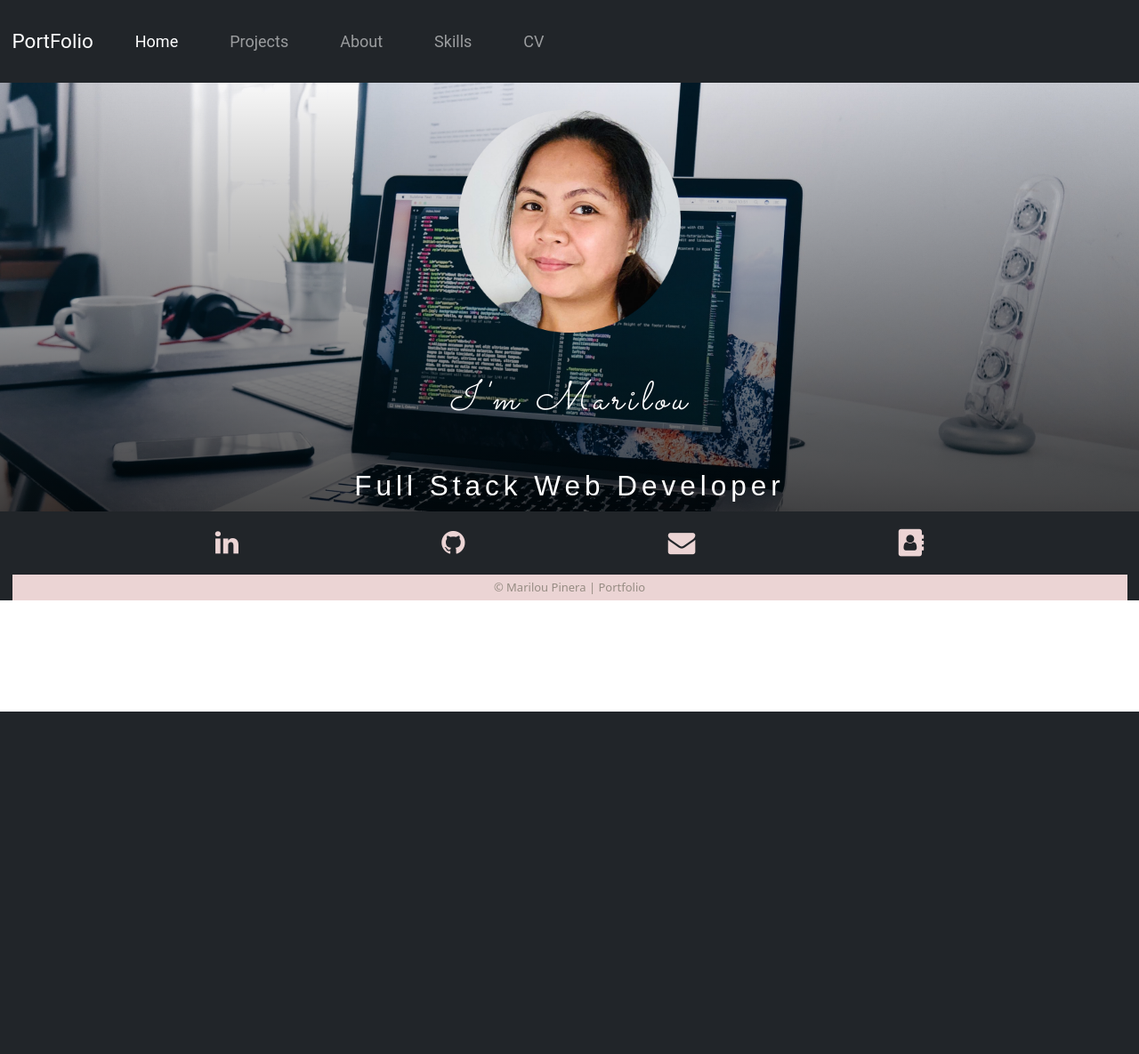
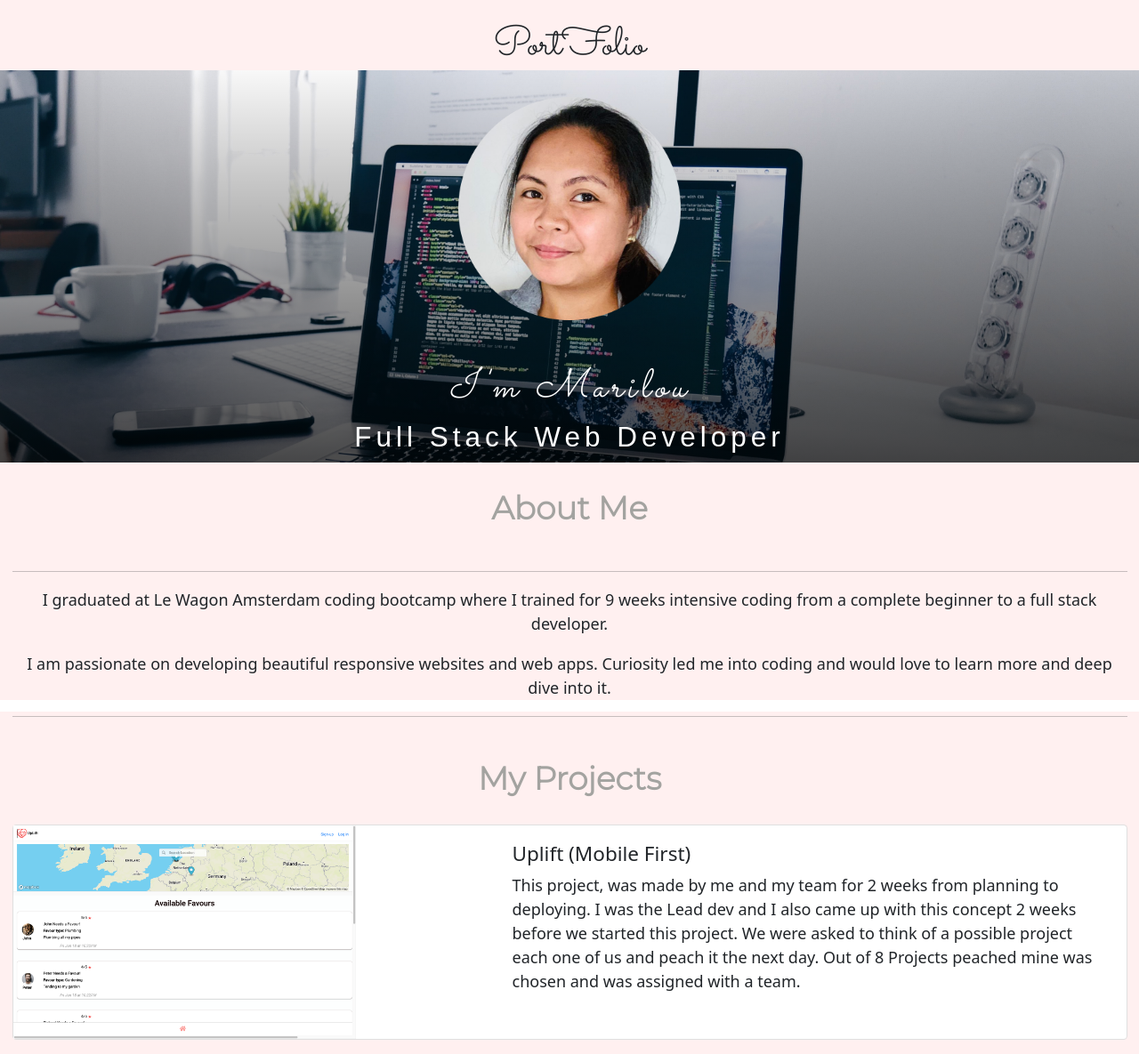
Before and after one commit to mariloupinera/my_portfolio_from_scratch, a PHP site: page / in a window 1280 px wide. Shown: the top 1185 px of the page at 89% size. Before the commit the page ends 800 px from the top, so only its background shows below. Run offline with PHP 8.4, Linux system fonts and the light colour scheme; some web fonts are replaced.

Commit message:
responsive at projects

```diff
--- a/assets/style.css
+++ b/assets/style.css
@@ -7,15 +7,26 @@ html, body {
   color: #a3a3a0;
 }
 
+/*.container-{breakpoint} {
+  background-color: #FFF0F0;
+}*/
+
+.main-titre {
+  padding-top: 25px;
+  margin-bottom: 0;
+  text-align: center;
+  background-color: #FFF0F0;
+
+}
+
 h1 {
-  margin: 50px !important;
   font-family: 'Sacramento', cursive;
   font-size: 350%;
 }
 
 h2 {
-  margin: 40px 0;
   font-family: 'Montserrat', sans-serif;
+  font-weight: 300;
 }
 
 h3 {
@@ -73,6 +84,7 @@ footer .container-fluid {
 
 .avatar {
   text-align: center;
+  margin-bottom: 50px;
 }
 
 .avatar img {
@@ -87,10 +99,34 @@ footer .container-fluid {
   letter-spacing: 5px;
 }
 
-.description {
+.about-me {
+  text-align: center;
+  background-color: #FFF0F0;
+}
+
+.title {
+  margin: 0;
+  font-weight: bolder;
+  color: #a3a3a0;
+  padding: 30px 0;
+}
+
+.projects {
+  background-color: #FFF0F0;
+}
+
+.card-body {
+  padding: 1rem 1rem 1rem 8rem !important;
+}
+
+img .uplift .bikey {
+  margin: 20px 0;
+}
+
+/*.description {
   grid-column-start: 1;
   grid-column-end: 3;
-}
+}*/
 
 .skills {
   grid-column-start: 1;
@@ -103,24 +139,12 @@ footer .container-fluid {
 .skills ul {
   font-size: 100%;
   line-height: 100%;
+
 }
 
-.projects {
-  text-align: -webkit-center;
-  grid-column-start: 1;
-  grid-column-end: 3;
-}
-
-.img1 img {
-  width: 230px;
-}
-
-.img2 img {
-  width: 50%;
-}
-
-.img2 p, .img1 p {
-  margin: 50px 50px;
+img {
+  width: 385px;
+  height: auto;
 }
 
 .cv {
--- a/home.html
+++ b/home.html
@@ -17,34 +17,10 @@
   </head>
   <!-- body -->
   <body>
+
+</div>
     <div class="container-{breakpoint}">
-    <nav class="navbar sticky-top navbar-expand-lg navbar-dark bg-dark">
-      <div class="container-fluid">
-        <a class="navbar-brand" href="#">PortFolio</a>
-        <button class="navbar-toggler" type="button" data-bs-toggle="collapse" data-bs-target="#navbarSupportedContent" aria-controls="navbarSupportedContent" aria-expanded="false" aria-label="Toggle navigation">
-          <span class="navbar-toggler-icon"></span>
-        </button>
-        <div class="collapse navbar-collapse" id="navbarSupportedContent">
-          <ul class="d-flex navbar-nav me-auto mb-2 mb-lg-0">
-            <li class="nav-item">
-              <a class="nav-link active" aria-current="page" href="#">Home</a>
-            </li>
-            <li class="nav-item scroll">
-              <a class= "nav-link" href="projects.html">Projects</a>
-            </li>
-            <li class="nav-item scroll">
-              <a class= "nav-link" href="aboutme.html">About</a>
-            </li>
-            <li class="nav-item scroll">
-              <a class= "nav-link" href="skills.html">Skills</a>
-            </li>
-            <li class="nav-item scroll">
-              <a class= "nav-link" href="cv.html">CV</a>
-            </li>
-          </ul>
-        </div>
-      </div>
-    </nav>
+       <h1 class="main-titre">PortFolio</h1>
         <div class="container-fluid my-profile">
           <div class="row">
             <div class="col-sm">
@@ -58,6 +34,50 @@
             </div>
           </div>
         </div>
+
+        <!-- About Me -->
+        <div class="container-fluid about-me">
+          <h2 class="title">About Me</h2>
+          <hr>
+            <p>
+              I graduated at Le Wagon Amsterdam coding bootcamp where I trained for 9 weeks intensive coding from a complete beginner to a full stack developer.
+            </p>
+            <p>
+              I am passionate on developing beautiful responsive websites and web apps. Curiosity led me into coding and would love to learn more and deep dive into it.
+            </p>
+        </div>
+
+        <!-- Projects -->
+        <div class="container-fluid projects">
+          <hr>
+          <h2 class="title"style="text-align: center;">My Projects</h2>
+          <div class="card mb-3" style="max-width: 100%;">
+            <div class="row g-0">
+              <div class="col-md-4">
+                <a class="img-fluid rounded-start" href="http://www.uplift-co.com" target="_blank"><img src="images/uplift.jpg"></a>
+              </div>
+              <div class="uplift col-md-8">
+                <div class="card-body">
+                  <h5 class="card-title">Uplift (Mobile First)</h5>
+                  <p class="card-text">This project, was made by me and my team for 2 weeks from planning to deploying. I was the Lead dev and I also came up with this concept 2 weeks before we started this project. We were asked to think of a possible project each one of us and peach it the next day. Out of 8 Projects peached mine was chosen and was assigned with a team.</p>
+                </div>
+              </div>
+            </div>
+            </div>
+            <div class="card mb-3" style="max-width: 100% max-height: 10rem%;">
+              <div class="row g-0">
+                <div class="uplift col-sm-12 col-md-4">
+                  <a class="img-fluid rounded-start" href="https://bikey--homebuddy.herokuapp.com" target="_blank"><img src="images/bike.jpg"></a>
+                </div>
+                <div class="bikey col-sm-12 col-md-8">
+                  <div class="card-body">
+                    <h5 class="card-title">Flying Wheels (Airbnb-like Website)</h5>
+                    <p class="card-text">This project was made by the same team of mine for 1 week, an Air bnb like website where users can post or rent a bike nearby their location.</p>
+                  </div>
+                </div>
+              </div>
+            </div>
+          </div>
 
       <!-- footer -->
       <footer>
```
Also changed, not shown: images/uplift.jpg (added), 2 other files.
